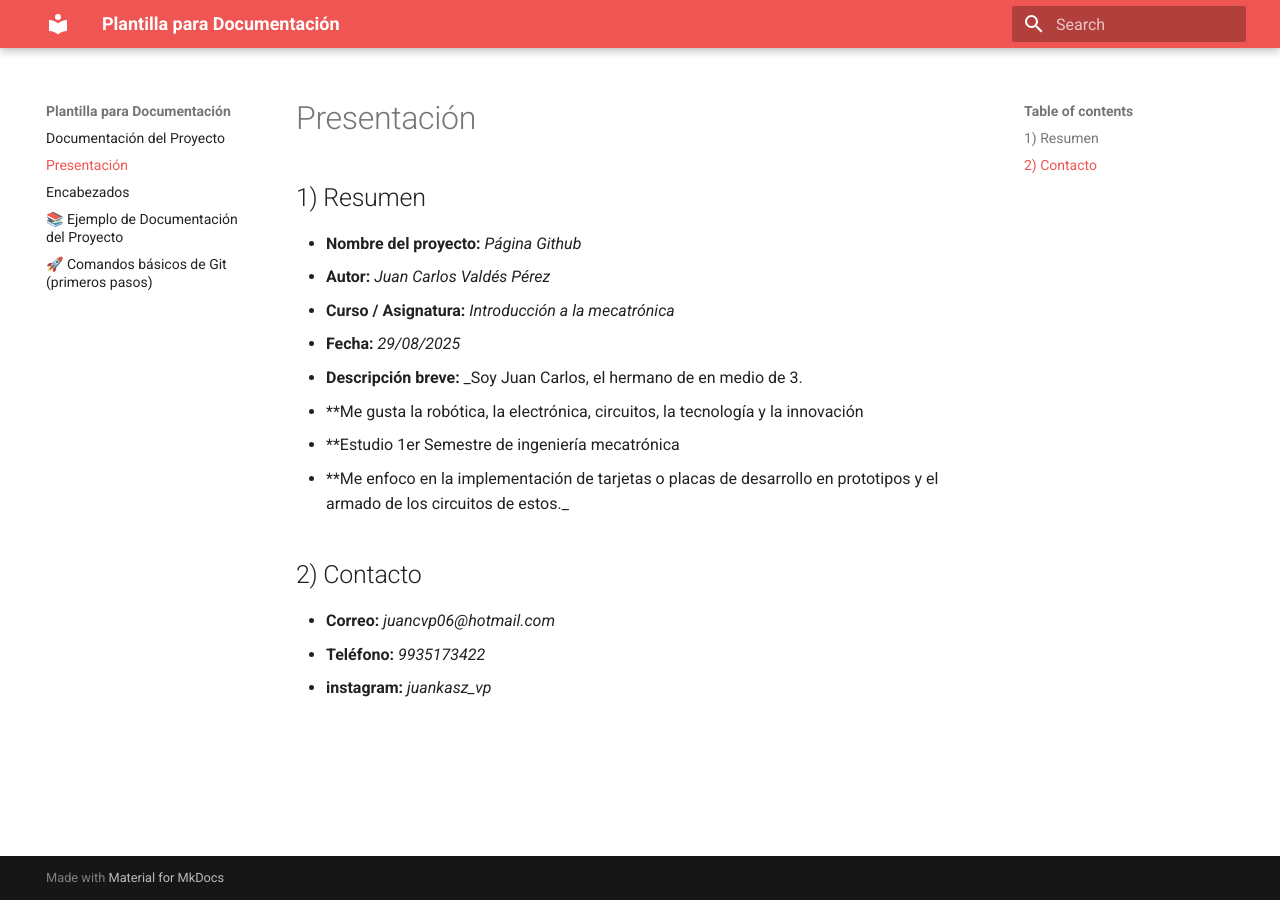
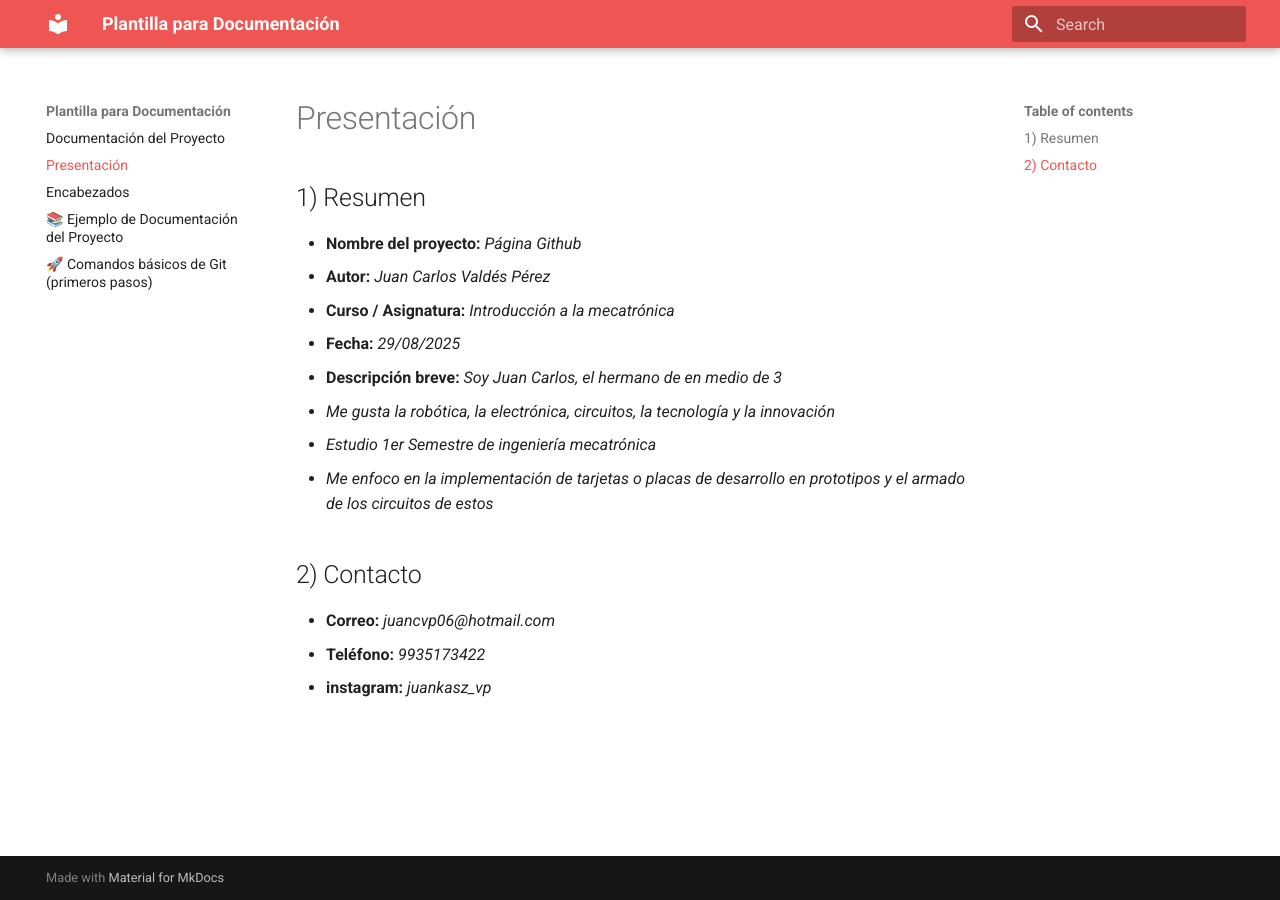
Before and after one commit to Juankashifu/Portafolio-Ibero, an MkDocs documentation site: the page built from docs/Presentación.md, in a window 1280 px wide. Built offline with MkDocs 1.6.1 and Material for MkDocs 9.7.7, drawn with Linux system fonts in a browser that asks for light colours.

```diff
--- a/docs/Presentación.md
+++ b/docs/Presentación.md
@@ -4,10 +4,10 @@
 - **Autor:** _Juan Carlos Valdés Pérez_
 - **Curso / Asignatura:** _Introducción a la mecatrónica_
 - **Fecha:** _29/08/2025_
-- **Descripción breve:** _Soy Juan Carlos, el hermano de en medio de 3.
-- **Me gusta la robótica, la electrónica, circuitos, la tecnología y la innovación
-- **Estudio 1er Semestre de ingeniería mecatrónica
-- **Me enfoco en la implementación de tarjetas o placas de desarrollo en prototipos y el armado de los circuitos de estos._
+- **Descripción breve:** _Soy Juan Carlos, el hermano de en medio de 3_
+- _Me gusta la robótica, la electrónica, circuitos, la tecnología y la innovación_
+- _Estudio 1er Semestre de ingeniería mecatrónica_
+- _Me enfoco en la implementación de tarjetas o placas de desarrollo en prototipos y el armado de los circuitos de estos_
 
 ## 2) Contacto
 
```
